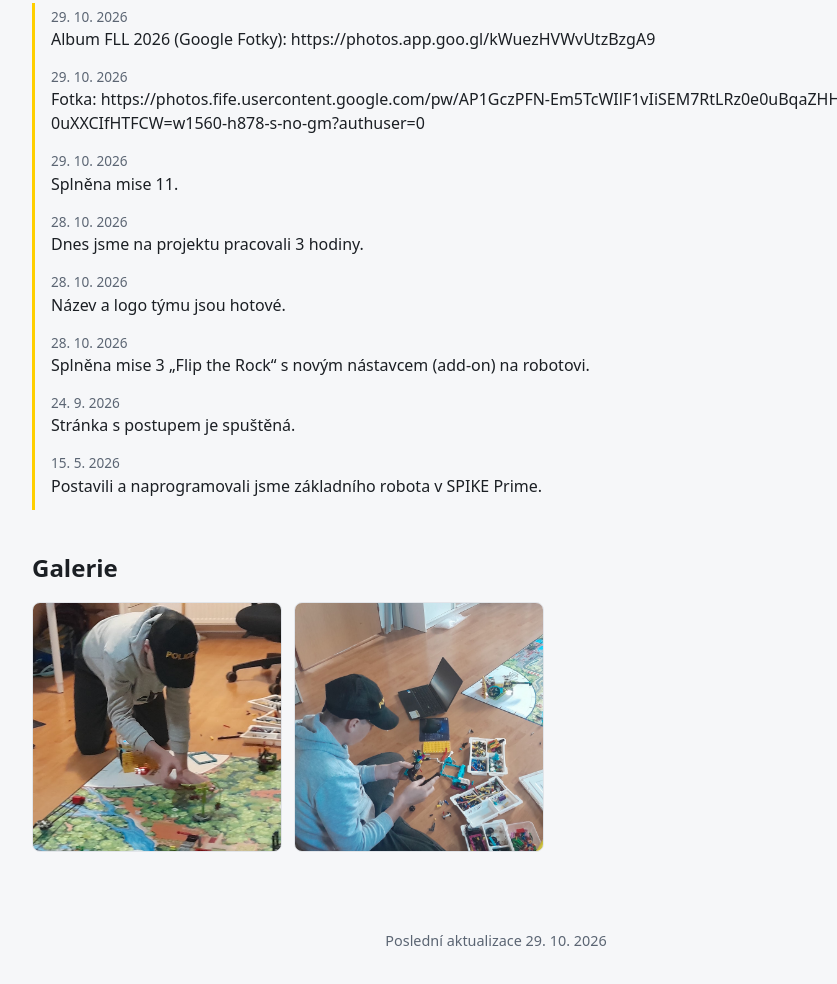
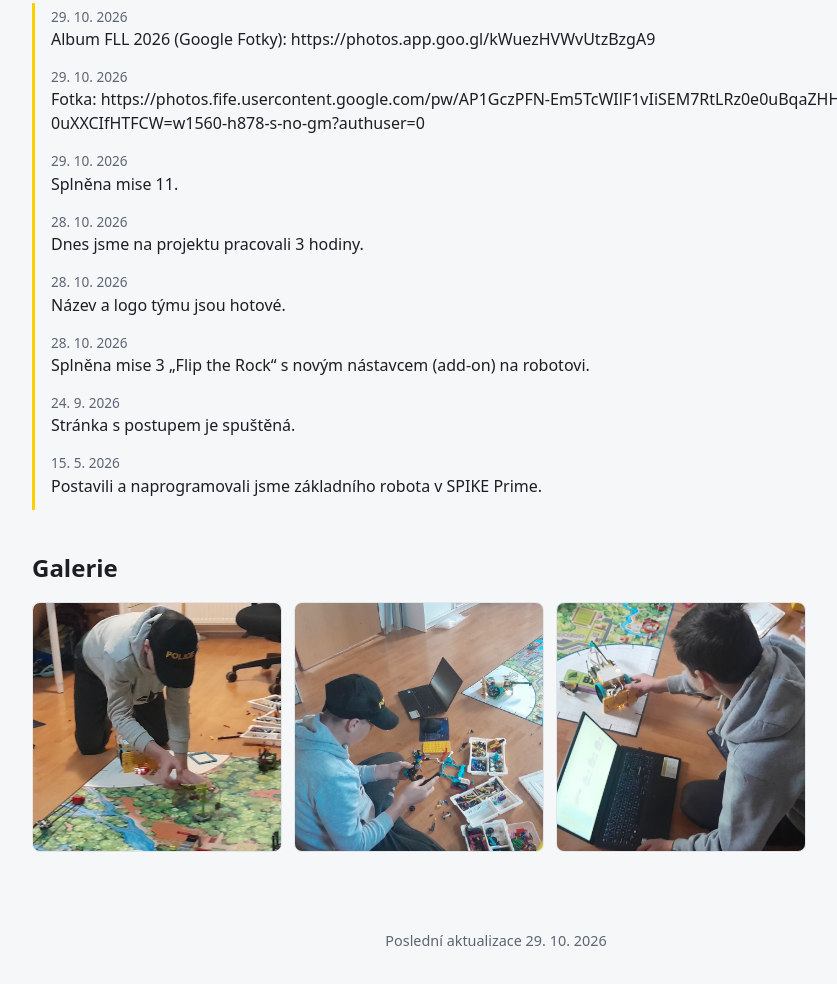
Before and after one commit to mir333/fll-2027, a website: page public/index.html in a window 1280 px wide. Shown: the part 1356-2340 px from the top of the page, without its empty margins (144-981 px from the left). Drawn offline with Linux system fonts and the light colour scheme.

Commit message:
Add third gallery photo of programming the robot
Co-Authored-By: Claude Sonnet 5 <noreply@anthropic.com>

```diff
--- a/public/index.html
+++ b/public/index.html
@@ -40,6 +40,9 @@
         <figure>
           <img src="/building-robot.jpg" alt="Stavění a programování robota" width="1600" height="2843" loading="lazy">
         </figure>
+        <figure>
+          <img src="/programming-robot.jpg" alt="Programování robota na herní ploše" width="1600" height="900" loading="lazy">
+        </figure>
       </div>
     </section>
   </main>
```
Also changed, not shown: public/programming-robot.jpg (added).
